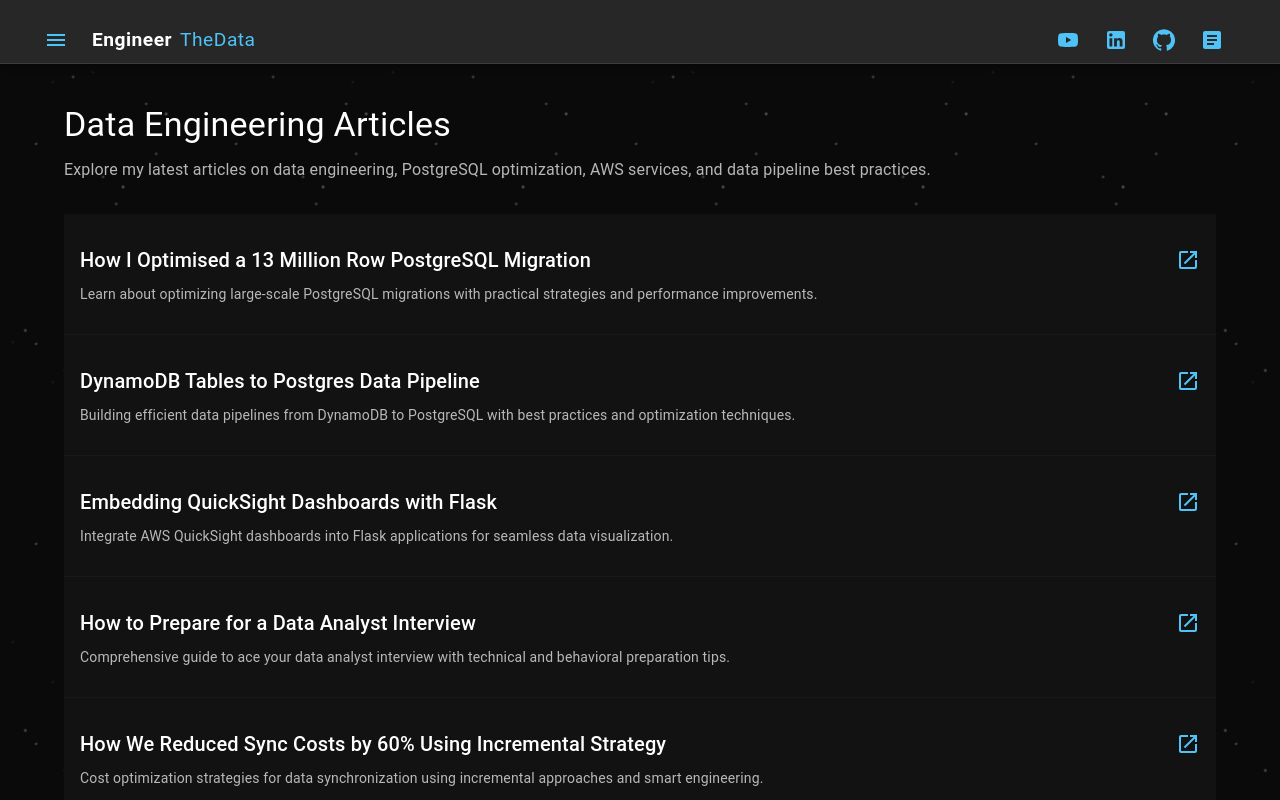
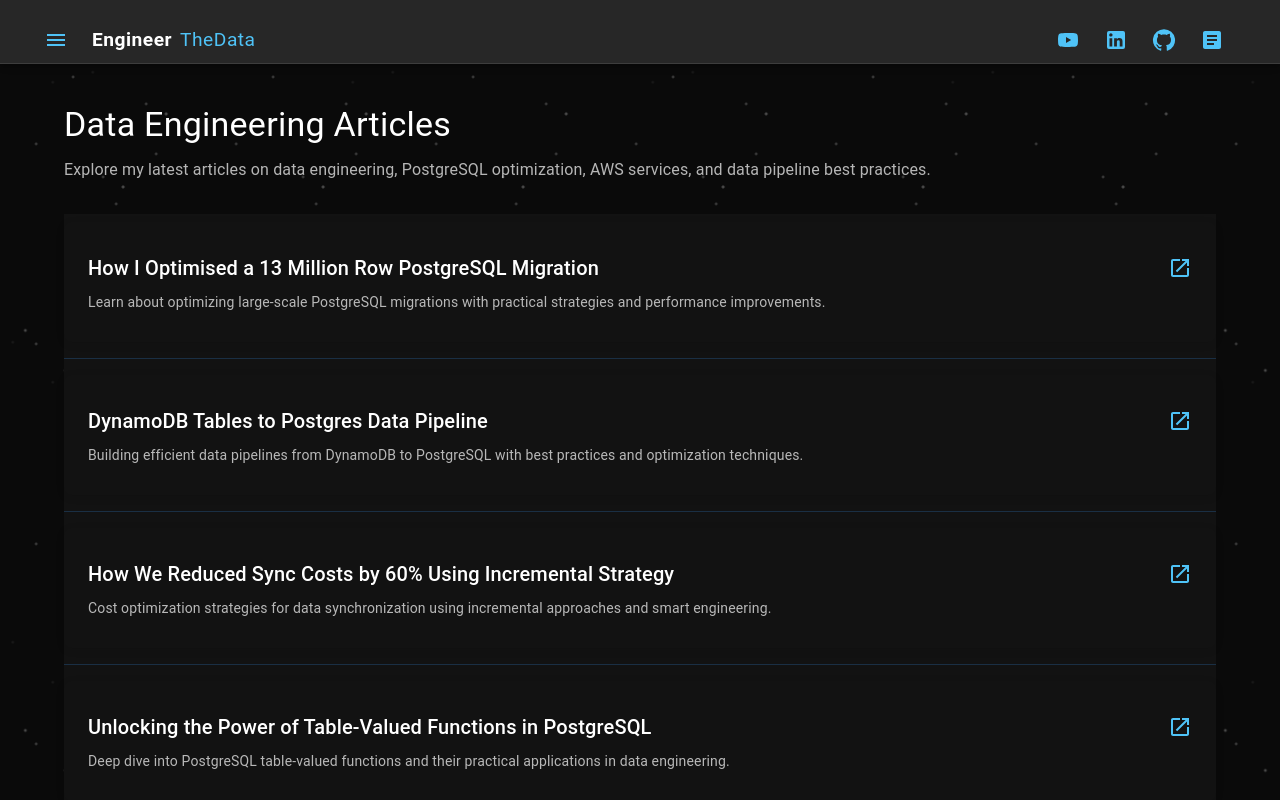
Before and after one commit to kuldeepkr16/kuldeeptrivedi, a React (Vite) app in the folder sql_imagine_react/: page /blogs in a window 1280 px wide. Built offline with nearby package versions, Linux system fonts and the light colour scheme.

Commit message:
updated medium blogs

```diff
--- a/sql_imagine_react/src/pages/Blogs.jsx
+++ b/sql_imagine_react/src/pages/Blogs.jsx
@@ -7,54 +7,64 @@
     {
       title: 'How I Optimised a 13 Million Row PostgreSQL Migration',
       url: 'https://kuldeepkr16.medium.com/how-i-optimised-a-13-million-row-postgresql-migration-29ba91cedc8d',
-      excerpt: 'Learn about optimizing large-scale PostgreSQL migrations with practical strategies and performance improvements.'
+      excerpt: 'Learn about optimizing large-scale PostgreSQL migrations with practical strategies and performance improvements.',
+      date: '2025-08-16'
     },
     {
       title: 'DynamoDB Tables to Postgres Data Pipeline',
       url: 'https://kuldeepkr16.medium.com/dynamodb-tables-to-postgres-data-pipeline-4820b4af149b',
-      excerpt: 'Building efficient data pipelines from DynamoDB to PostgreSQL with best practices and optimization techniques.'
+      excerpt: 'Building efficient data pipelines from DynamoDB to PostgreSQL with best practices and optimization techniques.',
+      date: '2025-08-14'
+    },
+    {
+      title: 'How We Reduced Sync Costs by 60% Using Incremental Strategy',
+      url: 'https://kuldeepkr16.medium.com/how-we-reduced-sync-costs-by-60-using-incremental-strategy-039cabcdb7fb',
+      excerpt: 'Cost optimization strategies for data synchronization using incremental approaches and smart engineering.',
+      date: '2025-08-03'
+    },
+    {
+      title: 'Unlocking the Power of Table-Valued Functions in PostgreSQL',
+      url: 'https://kuldeepkr16.medium.com/unlocking-the-power-of-table-valued-functions-in-postgresql-5eb6a15dd85f',
+      excerpt: 'Deep dive into PostgreSQL table-valued functions and their practical applications in data engineering.',
+      date: '2024-12-20'
+    },
+    {
+      title: 'How to Prepare for a Data Analyst Interview',
+      url: 'https://kuldeepkr16.medium.com/how-to-prepare-for-a-data-analyst-interview-a3f824994404',
+      excerpt: 'Comprehensive guide to ace your data analyst interview with technical and behavioral preparation tips.',
+      date: '2024-12-15'
     },
     {
       title: 'Embedding QuickSight Dashboards with Flask',
       url: 'https://kuldeepkr16.medium.com/embedding-quicksight-dashboards-with-flask-ef4c271e2d4c',
-      excerpt: 'Integrate AWS QuickSight dashboards into Flask applications for seamless data visualization.'
+      excerpt: 'Integrate AWS QuickSight dashboards into Flask applications for seamless data visualization.',
+      date: '2024-10-15'
     },
     {
-      title: 'How to Prepare for a Data Analyst Interview',
-      url: 'https://kuldeepkr16.medium.com/how-to-prepare-for-a-data-analyst-interview-a3f824994404',
-      excerpt: 'Comprehensive guide to ace your data analyst interview with technical and behavioral preparation tips.'
+      title: 'Automate Materialized View Refresh',
+      url: 'https://kuldeepkr16.medium.com/automate-materialized-view-refresh-eed94c1973b1',
+      excerpt: 'Automating PostgreSQL materialized view refreshes for optimal data freshness and performance.',
+      date: '2024-10-10'
     },
     {
-      title: 'How We Reduced Sync Costs by 60% Using Incremental Strategy',
-      url: 'https://kuldeepkr16.medium.com/how-we-reduced-sync-costs-by-60-using-incremental-strategy-039cabcdb7fb',
-      excerpt: 'Cost optimization strategies for data synchronization using incremental approaches and smart engineering.'
+      title: 'Query Optimization PostgreSQL',
+      url: 'https://kuldeepkr16.medium.com/query-optimization-postgresql-9e616d9dc685',
+      excerpt: 'Advanced PostgreSQL query optimization techniques for better database performance.',
+      date: '2024-06-02'
     },
     {
       title: 'Investing with Project Kuber',
       url: 'https://kuldeepkr16.medium.com/investing-with-project-kuber-c4dabacf2808',
-      excerpt: 'Exploring investment strategies and insights through the Project Kuber framework.'
-    },
-    {
-      title: 'Query Optimization PostgreSQL',
-      url: 'https://kuldeepkr16.medium.com/query-optimization-postgresql-9e616d9dc685',
-      excerpt: 'Advanced PostgreSQL query optimization techniques for better database performance.'
+      excerpt: 'Exploring investment strategies and insights through the Project Kuber framework.',
+      date: '2024-06-01'
     },
     {
       title: 'Redline a Redshift Pipeline',
       url: 'https://kuldeepkr16.medium.com/redline-a-redshift-pipeline-ca07d5e1ddcb',
-      excerpt: 'Building and optimizing Amazon Redshift data pipelines for high-performance analytics.'
-    },
-    {
-      title: 'Unlocking the Power of Table-Valued Functions in PostgreSQL',
-      url: 'https://kuldeepkr16.medium.com/unlocking-the-power-of-table-valued-functions-in-postgresql-5eb6a15dd85f',
-      excerpt: 'Deep dive into PostgreSQL table-valued functions and their practical applications in data engineering.'
-    },
-    {
-      title: 'Automate Materialized View Refresh',
-      url: 'https://kuldeepkr16.medium.com/automate-materialized-view-refresh-eed94c1973b1',
-      excerpt: 'Automating PostgreSQL materialized view refreshes for optimal data freshness and performance.'
+      excerpt: 'Building and optimizing Amazon Redshift data pipelines for high-performance analytics.',
+      date: '2024-06-01'
     }
-  ];
+  ].sort((a, b) => new Date(b.date) - new Date(a.date)); // Sort by date, newest first
 
   return (
     <Container maxWidth="lg">
@@ -69,18 +79,24 @@
         <List sx={{ bgcolor: 'background.paper' }}>
           {blogPosts.map((post, index) => (
             <React.Fragment key={index}>
-              <ListItem disablePadding sx={{ mb: 1 }}>
+              <ListItem
+                disablePadding
+                sx={{ mb: 2 }}
+              >
                 <ListItemButton
                   href={post.url}
                   target="_blank"
                   rel="noopener noreferrer"
                   sx={{
-                    py: 2,
-                    px: 2,
-                    borderRadius: 1,
+                    py: 3,
+                    px: 3,
+                    borderRadius: 2,
+                    boxShadow: '0 2px 8px rgba(0,0,0,0.1)',
+                    transition: 'all 0.3s ease',
                     '&:hover': {
                       backgroundColor: 'rgba(25, 118, 210, 0.16)',
-                      transition: 'background-color 0.2s ease'
+                      transform: 'translateY(-4px) scale(1.02)',
+                      boxShadow: '0 8px 25px rgba(0,0,0,0.15)',
                     }
                   }}
                 >
@@ -101,7 +117,7 @@
                   />
                 </ListItemButton>
               </ListItem>
-              {index < blogPosts.length - 1 && <Divider sx={{ my: 1 }} />}
+              {index < blogPosts.length - 1 && <Divider sx={{ my: 2, backgroundColor: '#1976d2', height: '1px' }} />}
             </React.Fragment>
           ))}
         </List>
```
